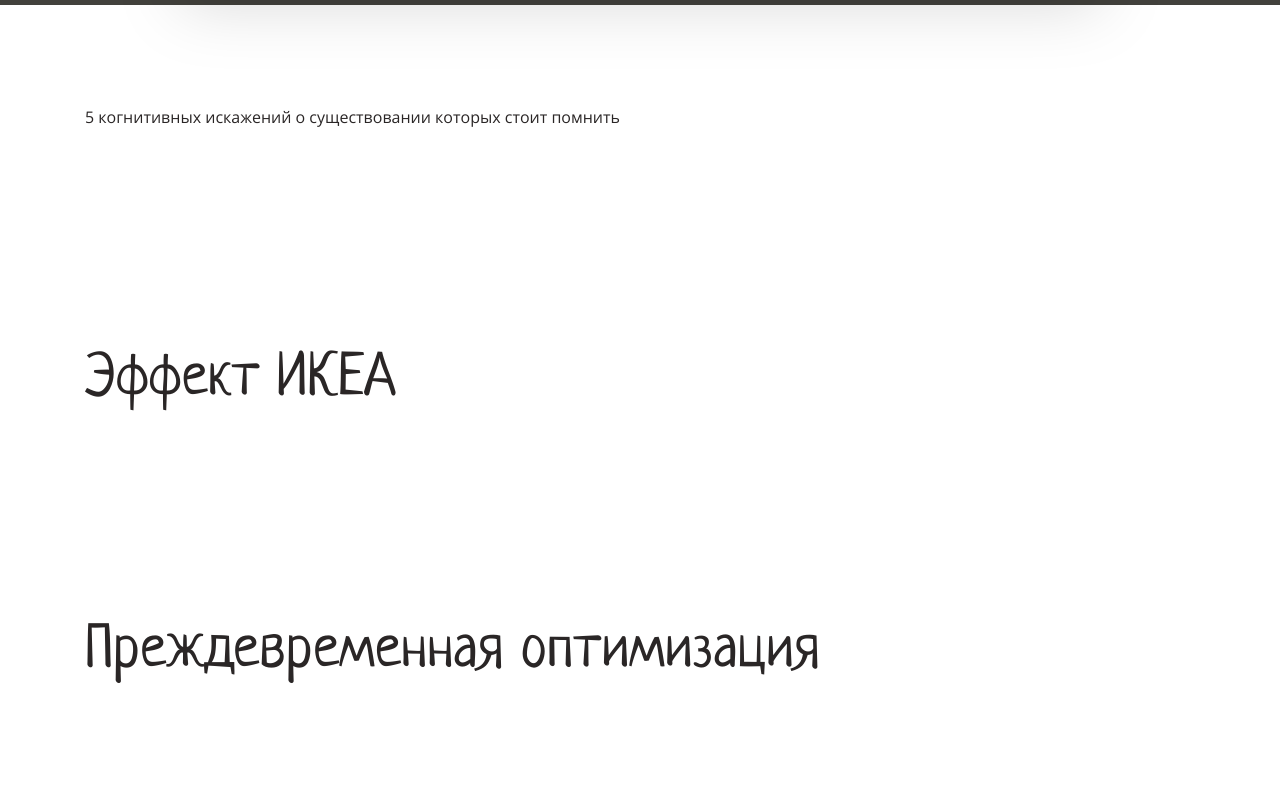
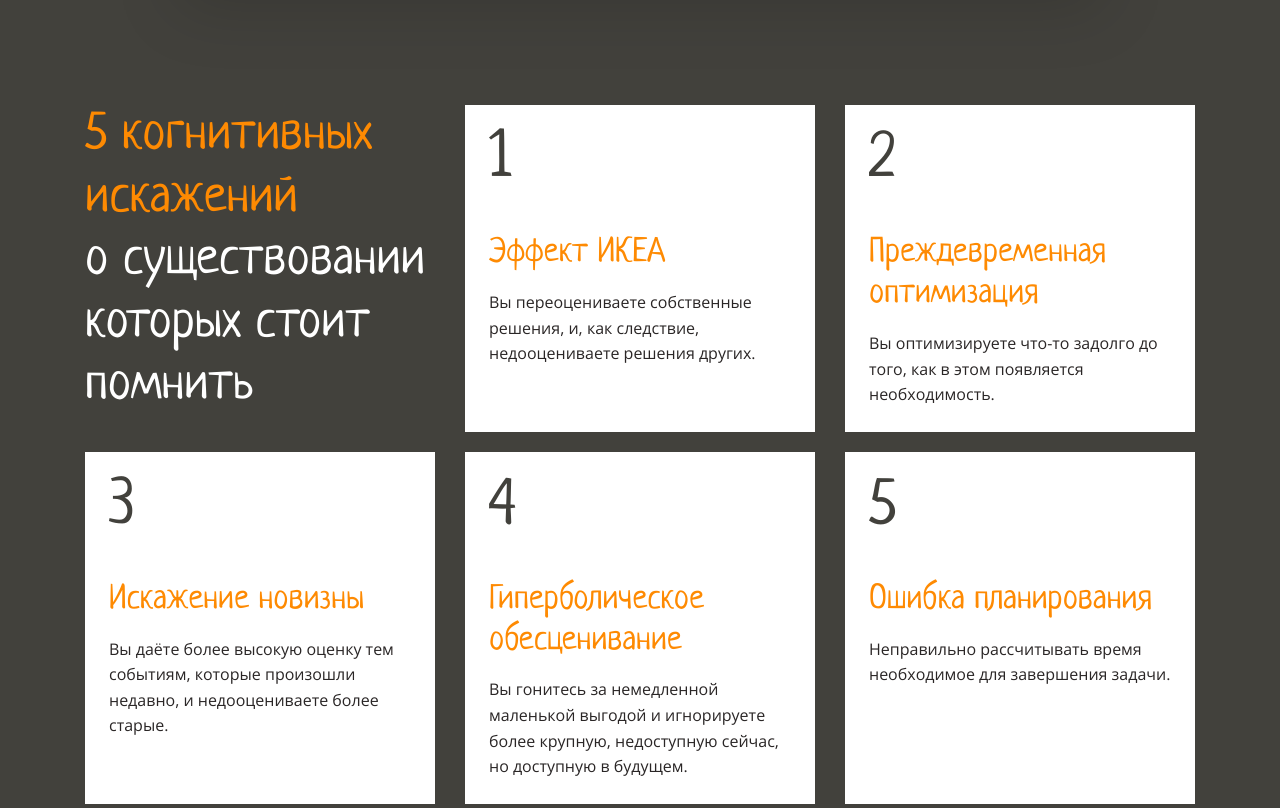
Before and after one commit to mdolganova/layout-designer-project-58, a website: page src/index.html in a window 1280 px wide. Shown: the part 1760-2568 px from the top of the page. Drawn offline with Linux system fonts and the light colour scheme.

Commit message:
update screenThree

```diff
--- a/src/index.html
+++ b/src/index.html
@@ -12,7 +12,7 @@
     <div class="bg-light">
         <header class = "columns-2 bg">
             <h1 class="no-column zi-100"><span class = "main-color" >Когнитивные<br>искажения</span><br>в программировании</h1>
-            <img alt="Когнитивные искажения в программировании" src="img/main.png"/>
+            <img alt="Когнитивные искажения в программировании" src="img/main.png">
             <p>Мы, разработчики, часто сталкиваемся с проблемами, которые идут вразрез с нашей продуктивностью. Но мы часто игнорируем целостную картину. Некоторые из этих проблем малозаметны, некоторые существенны. Иногда с ними можно как-то справиться, а иногда, к сожалению, нет.</p>
             <p>Вместе они формируют что-то вроде замкнутого цикла, и это может привести к длительной потере продуктивности, багам и бесконечному разочарованию.</p>
             <p class = "br-b">Если мы сможем минимизировать воздействие одного или нескольких из этих факторов, то сможем сломать и цикл, а остатки нейтрализовать.</p>
@@ -26,11 +26,34 @@
             <a href="https://www.youtube.com/" target="_blank"><img alt = "Когнитивные искажения Petrovna Channel" class="m0-a db" src="img/preview.png"></a>
         </section>
     </div>
-    <div class="bg-dark">
-        <nav>
-            <p>5 когнитивных искажений о существовании которых стоит помнить</p>
-        </nav>
-    </div>
+    <nav class="bg-dark">
+        <dl class="navigation">
+            <div class="nav-header">
+                <dt class="main-color">5 когнитивных искажений</dt>
+                <dd class="white-color">о существовании которых стоит помнить</dd>
+            </div>
+            <div class="nav-a">
+                <dt class="main-color">Эффект ИКЕА</dt>
+                <dd>Вы переоцениваете собственные решения, и, как следствие, недооцениваете решения других.</dd>
+            </div>
+            <div class="nav-a">
+                <dt class="main-color">Преждевременная оптимизация</dt>
+                <dd>Вы оптимизируете что-то задолго до того, как в этом появляется необходимость.</dd>
+            </div>
+            <div class="nav-a">
+                <dt class="main-color">Искажение новизны</dt>
+                <dd>Вы даёте более высокую оценку тем событиям, которые произошли недавно, и недооцениваете более старые.</dd>
+            </div>
+            <div class="nav-a">
+                <dt class="main-color">Гиперболическое обесценивание</dt>
+                <dd>Вы гонитесь за немедленной маленькой выгодой и игнорируете более крупную, недоступную сейчас, но доступную в будущем.</dd>
+            </div>
+            <div class="nav-a">
+                <dt class="main-color">Ошибка планирования</dt>
+                <dd>Неправильно рассчитывать время необходимое для завершения задачи.</dd>
+            </div>
+        </dl>
+    </nav>
     <main>
         <section>
             <h2>Эффект ИКЕА</h2>
--- a/src/styles/style.css
+++ b/src/styles/style.css
@@ -32,7 +32,7 @@
   color: var(--dark-color);
 }
 
-h1, h2, h3 {
+h1, h2, h3, .nav-header, .navigation dt {
   font-family: Neucha, sans-serif;
   font-weight: normal;
   line-height: 1.2em;
@@ -56,7 +56,7 @@
   break-inside: avoid;
 }
 
-header, nav, section, footer {
+header, section, footer, .navigation {
   max-width: 1110px;
   padding: 100px  0;
   margin: 0 auto;
@@ -128,13 +128,73 @@
   filter: drop-shadow(0 16px 32px rgba(0 0 0 / 15%));
 }
 
+.navigation {
+  display: grid;
+  grid-template-columns: repeat(3, 1fr);
+  grid-template-rows: repeat(3, auto);
+  gap: 20px 30px;
+  counter-reset: num;
+}
+
+.navigation div {
+  padding: 24px;
+}
+
+.navigation div:first-child {
+  padding: 0;
+}
+
+.navigation dt {
+	font-size: 34px;
+  margin-bottom: 16px;
+}
+
+.navigation dd {
+	margin-inline-start: 0;
+}
+
+.navigation dt::before {
+	content: counter(num);
+  counter-increment: num;
+  font-family: Neucha, sans-serif;
+  font-weight: normal;
+  font-size: 64px;
+  line-height: 1em;
+  color: var(--main-dark-color);
+  display: block;
+  padding-bottom: 40px;
+}
+
+.navigation div:first-child dt::before {
+	content: '';
+  counter-reset: num;
+  padding: 0;
+}
+
+.nav-header, .nav-header dt {
+  font-size: 52px;
+  margin-bottom: 0;
+}
+
+.nav-a {
+  background-color: var(--white-color);
+}
+
 .main-color {
   color: var(--main-color);
+}
+
+.white-color {
+  color: var(--white-color);
 }
 
 .bg-light {
   position: relative;
   background-color: var(--light-color);
+}
+
+.bg-dark {
+  background-color: var(--main-dark-color);
 }
 
 .overlay {
```
